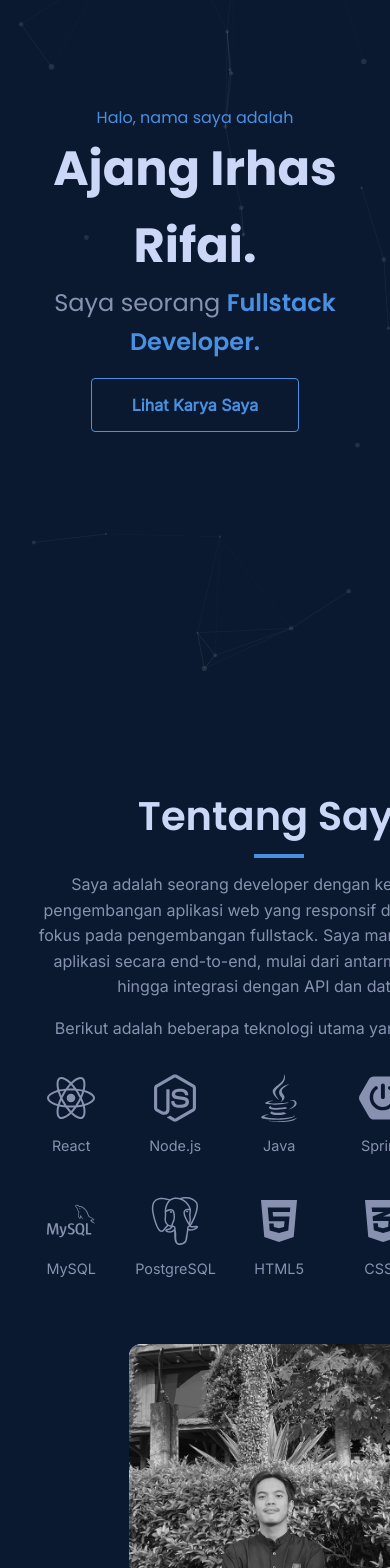
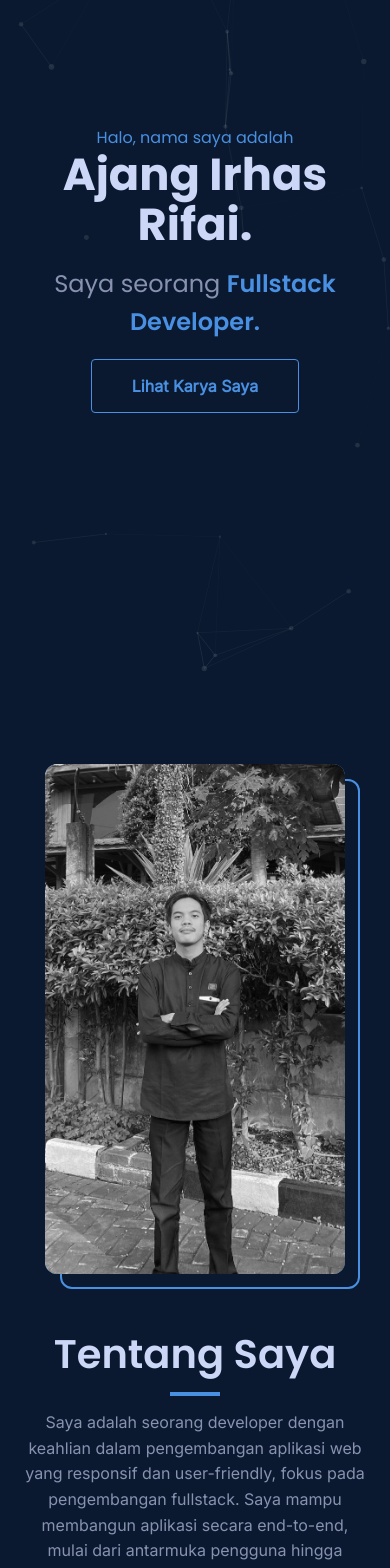
Before and after one commit to ajangirhas313/React-Portofolio, a React (Vite) app: page / in a window 390 px wide. Shown: the part 160-1728 px from the top of the page. Built offline with nearby package versions, Linux system fonts and the light colour scheme.

Commit message:
responsive

```diff
--- a/src/GlobalStyles.js
+++ b/src/GlobalStyles.js
@@ -2,7 +2,7 @@ import { createGlobalStyle } from 'styled-components';
 
 const GlobalStyles = createGlobalStyle`
   :root {
-    /* Variabel ini sekarang akan diisi oleh ThemeProvider */
+    /* ... (variabel warna Anda tidak berubah) ... */
     --primary-color: ${({ theme }) => theme.primary};
     --background-color: ${({ theme }) => theme.background};
     --surface-color: ${({ theme }) => theme.surface};
@@ -43,6 +43,11 @@ const GlobalStyles = createGlobalStyle`
   section {
     padding: 100px 8%;
     overflow: hidden;
+
+    /* --- TAMBAHAN UNTUK RESPONSIVE --- */
+    @media (max-width: 768px) {
+      padding: 80px 5%; /* Padding atas/bawah & kiri/kanan dikurangi di mobile */
+    }
   }
 `;
 
--- a/src/components/AboutSection.jsx
+++ b/src/components/AboutSection.jsx
@@ -1,24 +1,31 @@
+import React from 'react';
 import styled from 'styled-components';
-
 import { FaHtml5, FaCss3Alt, FaJsSquare, FaReact, FaNodeJs, FaJava, FaGitAlt } from 'react-icons/fa';
 import { SiSpringboot, SiPostgresql, SiMysql } from 'react-icons/si';
-
 import fotoProfil from '../assets/images/fotoku.jpg';
 
+// --- PERUBAHAN UTAMA: Menggunakan Flexbox ---
 const AboutContainer = styled.section`
-  display: grid;
-  grid-template-columns: 3fr 2fr;
+  display: flex; /* Menggunakan flexbox */
+  align-items: center;
+  justify-content: space-between;
   gap: 4rem;
-  align-items: center;
 
-  @media (max-width: 992px) {
-    grid-template-columns: 1fr;
-    text-align: center;
+  @media (max-width: 960px) {
+    flex-direction: column; /* Kunci: Mengubah arah menjadi vertikal di mobile */
     gap: 3rem;
   }
 `;
 
 const TextContent = styled.div`
+  flex: 3; /* Mengambil 3 bagian dari ruang yang tersedia */
+
+  @media (max-width: 960px) {
+    order: 2;
+    width: 100%; /* Memastikan lebar penuh di mobile */
+    text-align: center;
+  }
+
   h2 {
     font-size: 2.5rem;
     margin-bottom: 1.5rem;
@@ -33,7 +40,7 @@ const TextContent = styled.div`
       width: 50px;
       height: 4px;
       background: var(--primary-color);
-      @media (max-width: 992px) {
+      @media (max-width: 960px) {
         left: 50%;
         transform: translateX(-50%);
       }
@@ -44,21 +51,22 @@ const TextContent = styled.div`
     color: var(--text-secondary-color);
     margin-bottom: 1rem;
     max-width: 600px;
-     @media (max-width: 992px) {
-        margin: 0 auto 1rem auto;
+     @media (max-width: 960px) {
+        margin-left: auto;
+        margin-right: auto;
      }
   }
 `;
 
-// 2. Ganti SkillsList dengan SkillsGrid
 const SkillsGrid = styled.div`
   display: grid;
   grid-template-columns: repeat(auto-fill, minmax(80px, 1fr));
   gap: 1.5rem;
   margin-top: 2rem;
   max-width: 500px;
-  @media (max-width: 992px) {
-    margin: 2rem auto 0 auto;
+  @media (max-width: 960px) {
+    margin-left: auto;
+    margin-right: auto;
   }
 `;
 
@@ -72,7 +80,7 @@ const Skill = styled.div`
   transition: color 0.3s ease, transform 0.3s ease;
 
   svg {
-    font-size: 3rem; /* Ukuran ikon diperbesar */
+    font-size: 3rem;
   }
 
   &:hover {
@@ -82,12 +90,17 @@ const Skill = styled.div`
 `;
 
 const ImageWrapper = styled.div`
+  flex: 2; /* Mengambil 2 bagian dari ruang yang tersedia */
   max-width: 300px;
   width: 100%;
   margin: 0 auto;
   position: relative;
   border-radius: 12px;
   background: var(--primary-color);
+
+  @media (max-width: 960px) {
+    order: 1;
+  }
 
   &::before {
     content: '';
@@ -134,7 +147,6 @@ const AboutSection = () => {
         <p>
           Berikut adalah beberapa teknologi utama yang saya kuasai:
         </p>
-        {/* 3. Gunakan grid baru untuk menampilkan logo skill */}
         <SkillsGrid>
           <Skill><FaReact /><p>React</p></Skill>
           <Skill><FaNodeJs /><p>Node.js</p></Skill>
--- a/src/components/HeroSection.jsx
+++ b/src/components/HeroSection.jsx
@@ -26,29 +26,23 @@ const ContentWrapper = styled(motion.div)`
 `;
 
 const NameTitle = styled(motion.h1)`
-  font-size: 5rem;
+  font-size: clamp(2.8rem, 10vw, 5rem); /* Ukuran font responsif otomatis */
   font-weight: 700;
   margin: 0;
+  line-height: 1.1; /* Mencegah jarak baris yang terlalu besar */
   color: var(--text-color);
-
-  @media (max-width: 768px) {
-    font-size: 3rem;
-  }
 `;
 
 const Subtitle = styled(motion.h2)`
-  font-size: 2.5rem;
+  font-size: clamp(1.5rem, 5vw, 2.5rem); /* Ukuran font responsif otomatis */
   font-weight: 400;
   color: var(--text-secondary-color);
+  margin-top: 1rem;
   margin-bottom: 2rem;
 
   span {
     color: var(--primary-color);
     font-weight: 600;
-  }
-
-  @media (max-width: 768px) {
-    font-size: 1.5rem;
   }
 `;
 
```
